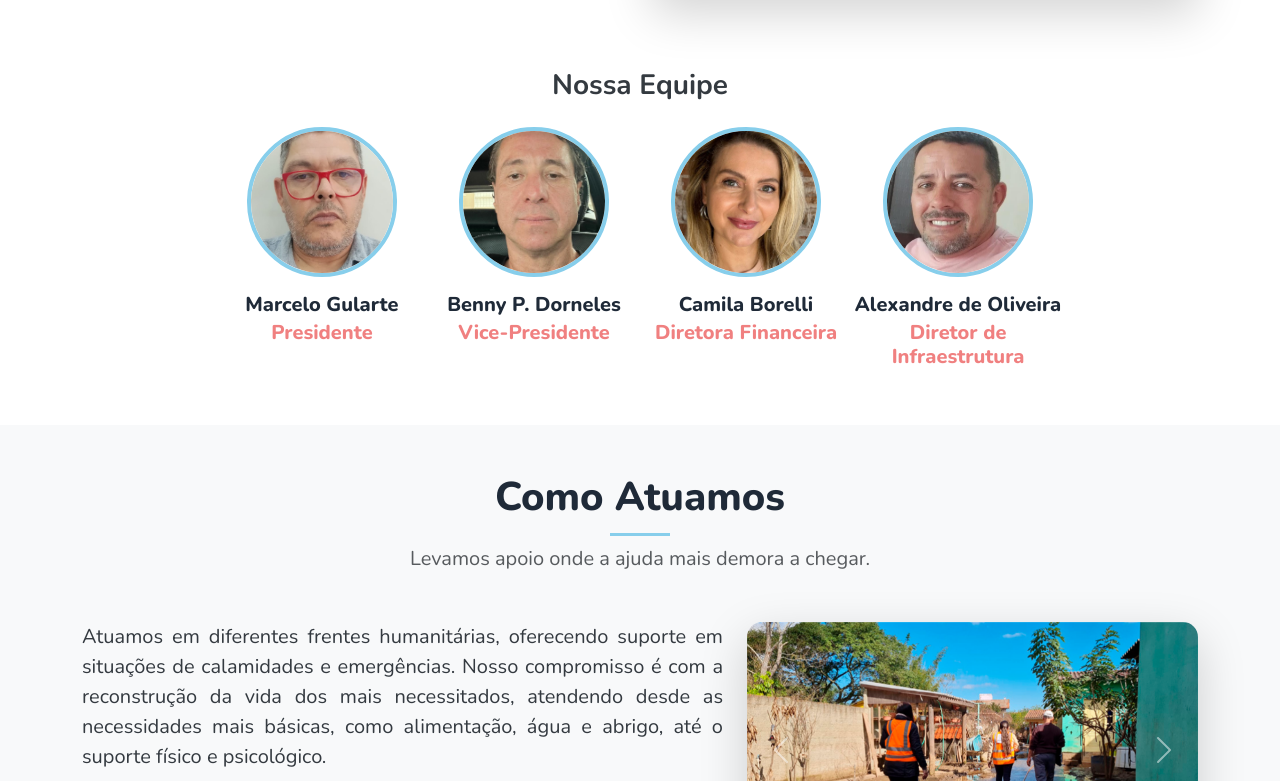
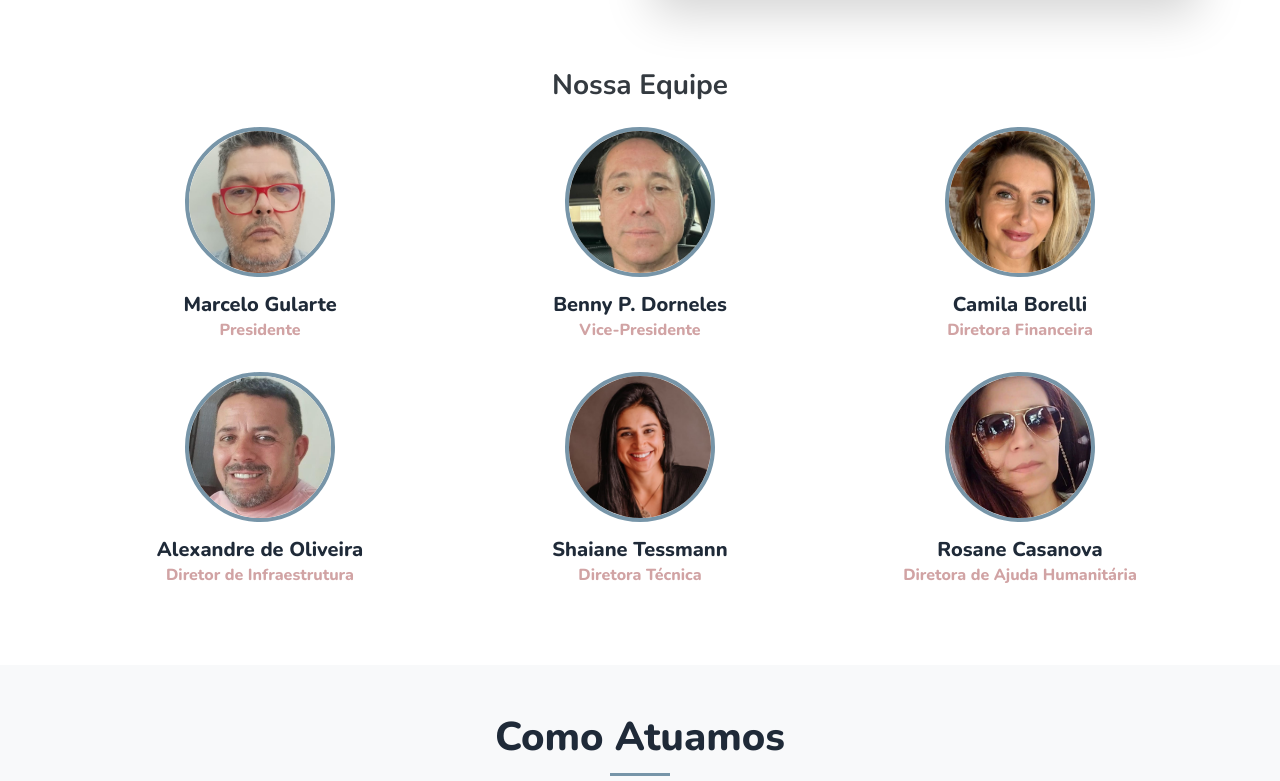
Before and after one commit to OndeJoaoGularte/AbraceRS-Bootstrap, a plain HTML site: page index.html in a window 1280 px wide. Shown: the part 1072-1853 px from the top of the page. Drawn offline with nearby package versions, Linux system fonts and the light colour scheme; a script that the page names is missing.

Commit message:
adição na equipe

```diff
--- a/index.html
+++ b/index.html
@@ -76,29 +76,49 @@
                 </div>
                 <div class="text-center mt-5 pt-4">
                     <h3 class="mb-4 fw-bold">Nossa Equipe</h3>
-                    <div class="row justify-content-center team-row">
-                        <div class="col-xl-custom col-md-4 col-sm-6">
-                            <div class="team-member"><img src="imagens/marcelo.jpg" alt="Marcelo Gularte">
+                    <div class="row justify-content-center">
+                        <div class="col-lg-4 col-md-6 mb-4">
+                            <div class="team-member">
+                                <img src="imagens/marcelorosto.jpg" alt="Marcelo Gularte">
                                 <h5 class="mt-3 mb-1">Marcelo Gularte</h5>
-                                <h5 class="text-primary">Presidente</h5>
+                                <h6 class="text-primary">Presidente</h6>
                             </div>
                         </div>
-                        <div class="col-xl-custom col-md-4 col-sm-6">
-                            <div class="team-member"><img src="imagens/benny.jpg" alt="Benny P. Dorneles">
+                        <div class="col-lg-4 col-md-6 mb-4">
+                            <div class="team-member">
+                                <img src="imagens/bennyrosto.jpg" alt="Benny P. Dorneles">
                                 <h5 class="mt-3 mb-1">Benny P. Dorneles</h5>
-                                <h5 class="text-primary">Vice-Presidente</h5>
+                                <h6 class="text-primary">Vice-Presidente</h6>
                             </div>
                         </div>
-                        <div class="col-xl-custom col-md-4 col-sm-6">
-                            <div class="team-member"><img src="imagens/camila.jpg" alt="Camila Borelli">
+                        <div class="col-lg-4 col-md-6 mb-4">
+                            <div class="team-member">
+                                <img src="imagens/camilarosto.jpg" alt="Camila Borelli">
                                 <h5 class="mt-3 mb-1">Camila Borelli</h5>
-                                <h5 class="text-primary">Diretora Financeira</h5>
+                                <h6 class="text-primary">Diretora Financeira</h6>
                             </div>
                         </div>
-                        <div class="col-xl-custom col-md-4 col-sm-6">
-                            <div class="team-member"><img src="imagens/alexandre.jpg" alt="Alexandre de Oliveira">
+
+                        <div class="col-lg-4 col-md-6 mb-4">
+                            <div class="team-member">
+                                <img src="imagens/alexandrerosto.jpg" alt="Alexandre de Oliveira">
                                 <h5 class="mt-3 mb-1">Alexandre de Oliveira</h5>
-                                <h5 class="text-primary">Diretor de Infraestrutura</h5>
+                                <h6 class="text-primary">Diretor de Infraestrutura</h6>
+                            </div>
+                        </div>
+                        <div class="col-lg-4 col-md-6 mb-4">
+                            <div class="team-member">
+                                <img src="imagens/shaianerosto.jpg" alt="Shaiane Tessmann">
+                                <h5 class="mt-3 mb-1">Shaiane Tessmann</h5>
+                                <h6 class="text-primary">Diretora Técnica</h6>
+                            </div>
+                        </div>
+                        <div class="col-lg-4 col-md-6 mb-4">
+                            <div class="team-member">
+                                <img src="imagens/rosanerosto.png"
+                                    alt="Rosane Casanova">
+                                <h5 class="mt-3 mb-1">Rosane Casanova</h5>
+                                <h6 class="text-primary">Diretora de Ajuda Humanitária</h6>
                             </div>
                         </div>
                     </div>
--- a/style.css
+++ b/style.css
@@ -2,21 +2,17 @@
 # Configurações Globais e Variáveis
 --------------------------------------------------------------*/
 :root {
-    --cor-primaria: #0d6efd;
-    /* Azul Bootstrap (mantido como base) */
-    --cor-secundaria: #1f2a38;
-    /* Cinza escuro/azulado */
-    --cor-light: #f8f9fa;
-    /* Cinza claro Bootstrap */
-    --cor-texto: #343a40;
-    /* Cinza escuro para texto */
+    --cor-primaria: #0d6efd;          /* Azul Bootstrap (mantido como base) */
+    --cor-secundaria: #1f2a38;       /* Cinza escuro/azulado */
+    --cor-light: #f8f9fa;            /* Cinza claro Bootstrap */
+    --cor-texto: #343a40;            /* Cinza escuro para texto */
     --font-principal: 'Nunito', sans-serif;
 
-    /* Cores da Identidade Visual */
-    --cor-azul-claro: #87CEEB;
-    /* Azul Céu Claro - Sinta-se à vontade para ajustar */
-    --cor-vermelho-claro: #F08080;
-    /* Coral Claro - Sinta-se à vontade para ajustar */
+    /* == NOVAS CORES REFINADAS == */
+    /* Em vez do azul céu, um tom de azul mais sério e acinzentado. */
+    --cor-azul-claro: #7795a8;
+    /* Em vez do coral, um tom de rosa queimado/terracota, mais elegante. */
+    --cor-vermelho-claro: #d1a3a4;
 }
 
 body {
@@ -235,75 +231,3 @@ footer h5.text-primary {
     /* Ícones sociais no hover em azul claro */
     transform: translateY(-3px);
 }
-
-/*--------------------------------------------------------------
-# CONTROLE PRECISO DO ESPAÇAMENTO DA EQUIPE
---------------------------------------------------------------*/
-.team-row {
-    /*
-    >>> CONTROLE AQUI <<<
-    Altere o valor abaixo para encontrar o espaçamento perfeito.
-    - Valores maiores = mais espaço.
-    - Valores menores = menos espaço.
-    - Sugestão para o "meio termo": 1.2rem
-  */
-    --bs-gutter-x: 0rem;
-}
-
-/*--------------------------------------------------------------
-# CRIAÇÃO DA COLUNA CUSTOMIZADA "col-xl-2.5"
---------------------------------------------------------------*/
-@media (min-width: 1200px) {
-    .col-xl-custom {
-        flex: 0 0 auto;
-
-        /*
-      >>> AQUI ESTÁ O CONTROLE <<<
-      col-xl-2 tem 16.66% de largura.
-      col-xl-3 tem 25% de largura.
-      Um valor intermediário como 22% é perfeito para o "meio termo".
-    */
-        width: 19%;
-    }
-}
-
-/*--------------------------------------------------------------
-# Seção do Evento renovaMENTE
---------------------------------------------------------------*/
-#evento-renovamente {
-    border-bottom: 1px solid #dee2e6;
-}
-
-.event-badge {
-    background-color: var(--cor-vermelho-claro);
-    color: #fff;
-    padding: 6px 15px;
-    border-radius: 50px;
-    font-size: 0.8rem;
-    font-weight: 700;
-    text-transform: uppercase;
-    letter-spacing: 1px;
-}
-
-.inscricoes-info {
-    background-color: #fff;
-    border-left: 5px solid var(--cor-azul-claro);
-    padding: 20px 25px;
-    border-radius: 8px;
-    box-shadow: 0 4px 15px rgba(0, 0, 0, 0.05);
-}
-
-.contact-link {
-    color: var(--cor-secundaria);
-    text-decoration: none;
-    font-weight: 700;
-    transition: color 0.3s ease;
-}
-
-.contact-link:hover {
-    color: var(--cor-primaria);
-}
-
-.contact-link i {
-    color: var(--cor-azul-claro);
-}
```
Also changed, not shown: imagens/alexandrerosto.jpg (added), imagens/bennyrosto.jpg (added), imagens/camilarosto.jpg (added), imagens/marcelorosto.jpg (added), imagens/patrick.jpg (deleted), imagens/rosanerosto.png (added), imagens/shaiane.jpg (added), imagens/shaianerosto.jpg (added).
